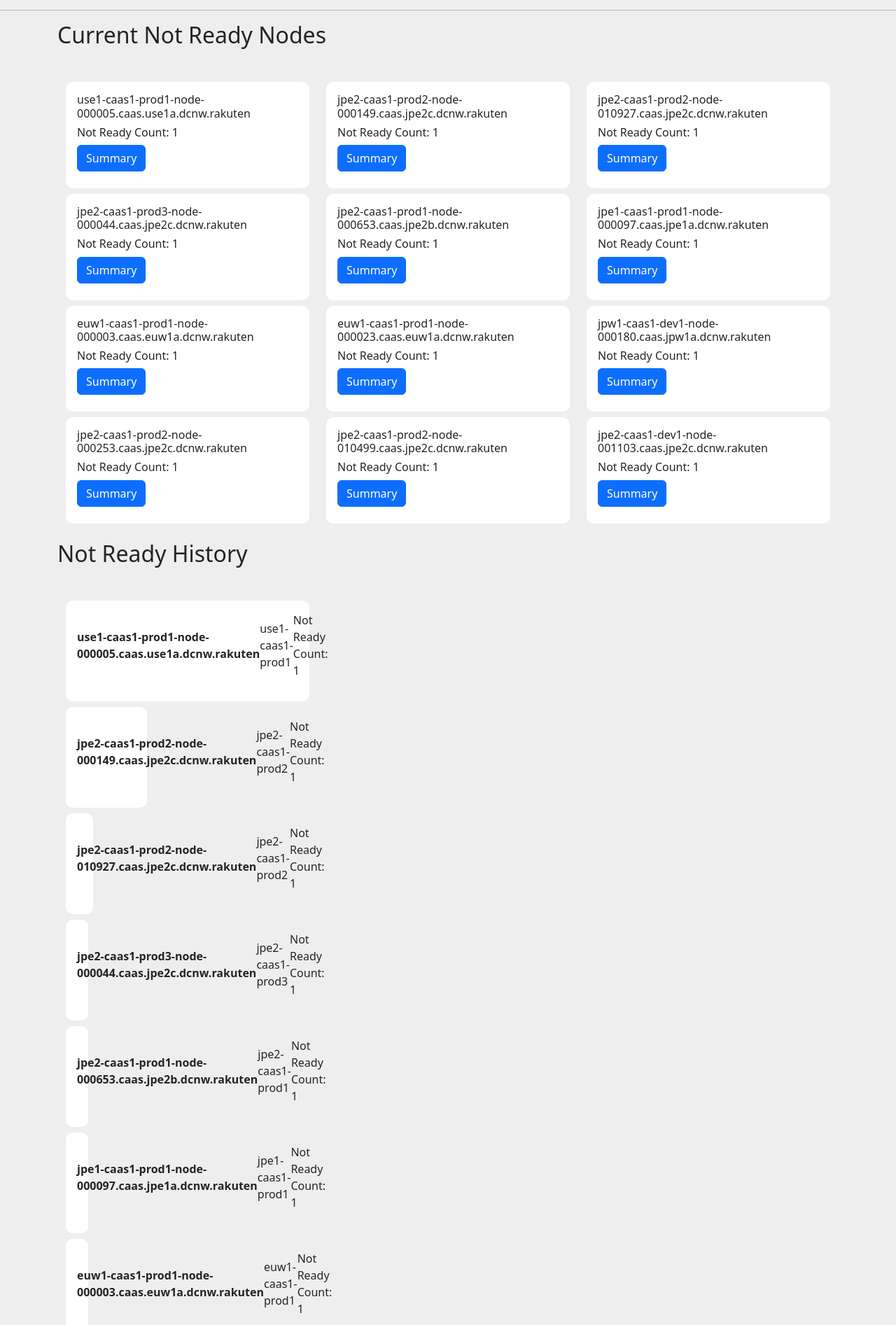
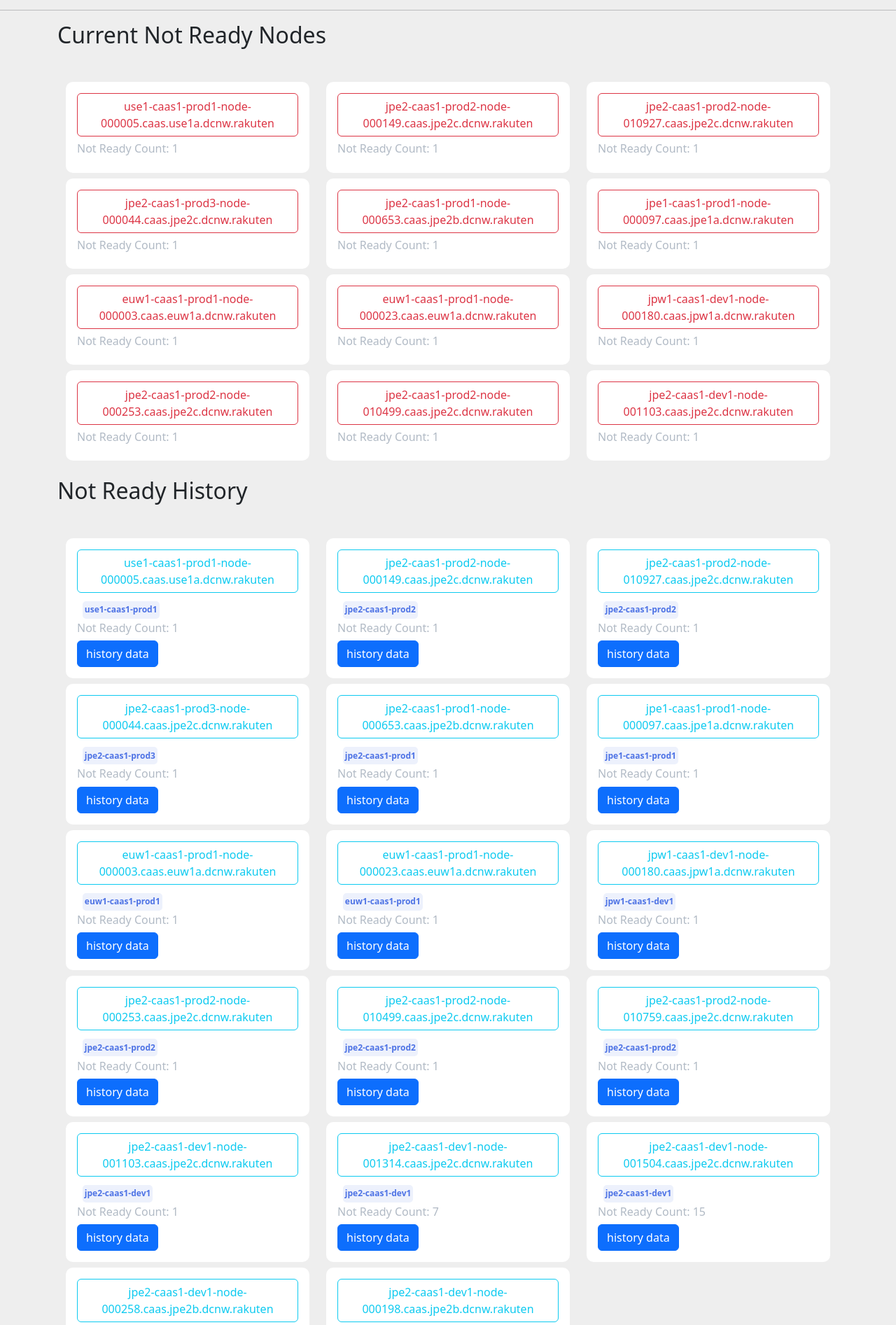
Before and after one commit to andyhewitt/flask-node-log, a Flask app: page / in a window 1280 px wide. Shown: the part 50-1943 px from the top of the page at 70% size. Run offline with Flask 3, Linux system fonts and the light colour scheme.

Commit message:
layout update

```diff
--- a/templates/base.html
+++ b/templates/base.html
@@ -15,6 +15,21 @@
             border: none;
             border-radius: 10px
         }
+
+        .badge span {
+            background-color: #edf1fc;
+            height: 25px;
+            padding: 3px;
+            border-radius: 5px;
+            display: flex;
+            color: #4e73e5;
+            justify-content: center;
+            align-items: center;
+        }
+
+        .h6 {
+            color: #B1BAC5;
+        }
     </style>
 </head>
 <body>
--- a/templates/index.html
+++ b/templates/index.html
@@ -10,16 +10,13 @@
                 <div class="card p-3 mb-2">
                     <div class="d-flex justify-content-between">
                         <div class="d-flex flex-row align-items-center">
+                            <div class="mb-0 text-wrap">
                                 <div class="mb-0">
-                                <div class="mb-0">
-                                    <b>
-                                        <p class="h6">{{ node.node }}</p>
-                                    </b>
+                                    <a class="h5 btn btn-outline-danger" href="{{ url_for('nodes', node_id=node.id)}}">{{ node.node }}</a>
                                 </div>
                                 <div class="mb-0">
                                     <p class="h6">Not Ready Count: {{ node.count }}</p>
                                 </div>
-                                <a class="h3 btn btn-primary" href="{{ url_for('nodes', node_id=node.id)}}">Summary</a>
                             </div>
                         </div>
                     </div>
@@ -39,29 +36,34 @@
                 <div class="card p-3 mb-2">
                     <div class="d-flex justify-content-between">
                         <div class="d-flex flex-row align-items-center">
-                        <b>
-                            <p class="name">{{ node.node }}</p>
-                        </b>
-                        <p>{{ node.prometheus }}</p>
-                        <p>Not Ready Count: {{ node.count }}</p>
+                            <div class="mb-0">
+                                <div class="mb-0">
+                                    <a class="h5 btn btn-outline-info" href="{{ url_for('nodes', node_id=node.id)}}">{{ node.node }}</a>
                                 </div>
+                                <div class="badge"> <span>{{ node.prometheus }}</span> </div>
+                                <div class="mb-0">
+                                    <p class="h6">Not Ready Count: {{ node.count }}</p>
                                 </div>
-            <!-- <div class="mb-0">
-                <p>
+                                <div class="mb-0">
                                     <button class="btn btn-primary" type="button" data-bs-toggle="collapse"
-                        data-bs-target="#collapseExample" aria-expanded="false" aria-controls="collapseExample">
+                                        data-bs-target="#collapse-{{node.id}}" aria-expanded="false" aria-controls="collapse-{{node.id}}">
                                         history data
                                     </button>
-                </p>
-                <div class="collapse" id="collapseExample">
+                                </div>
+                                <div class="mb-0">
+                                    <div class="collapse" id="collapse-{{node.id}}">
                                         <div class="card card-body">
-                        <h4>Summary</h4>
+                                            <h4>Incidence time</h4>
                                             {% for record in node.histories %}
-                        <p>Incidence time: {{ record.creation_time }}</p>
+                                            <p class="h6">{{ record.creation_time }}</p>
                                             {% endfor %}
                                         </div>
                                     </div>
-            </div> -->
+                                </div>
+                            </div>
+                        </div>
+                    </div>
+                </div>
             </div>
             {% endfor %}
         </div>
```
Also changed, not shown: database.db. Lines whose indentation alone changed are shown as unchanged.
